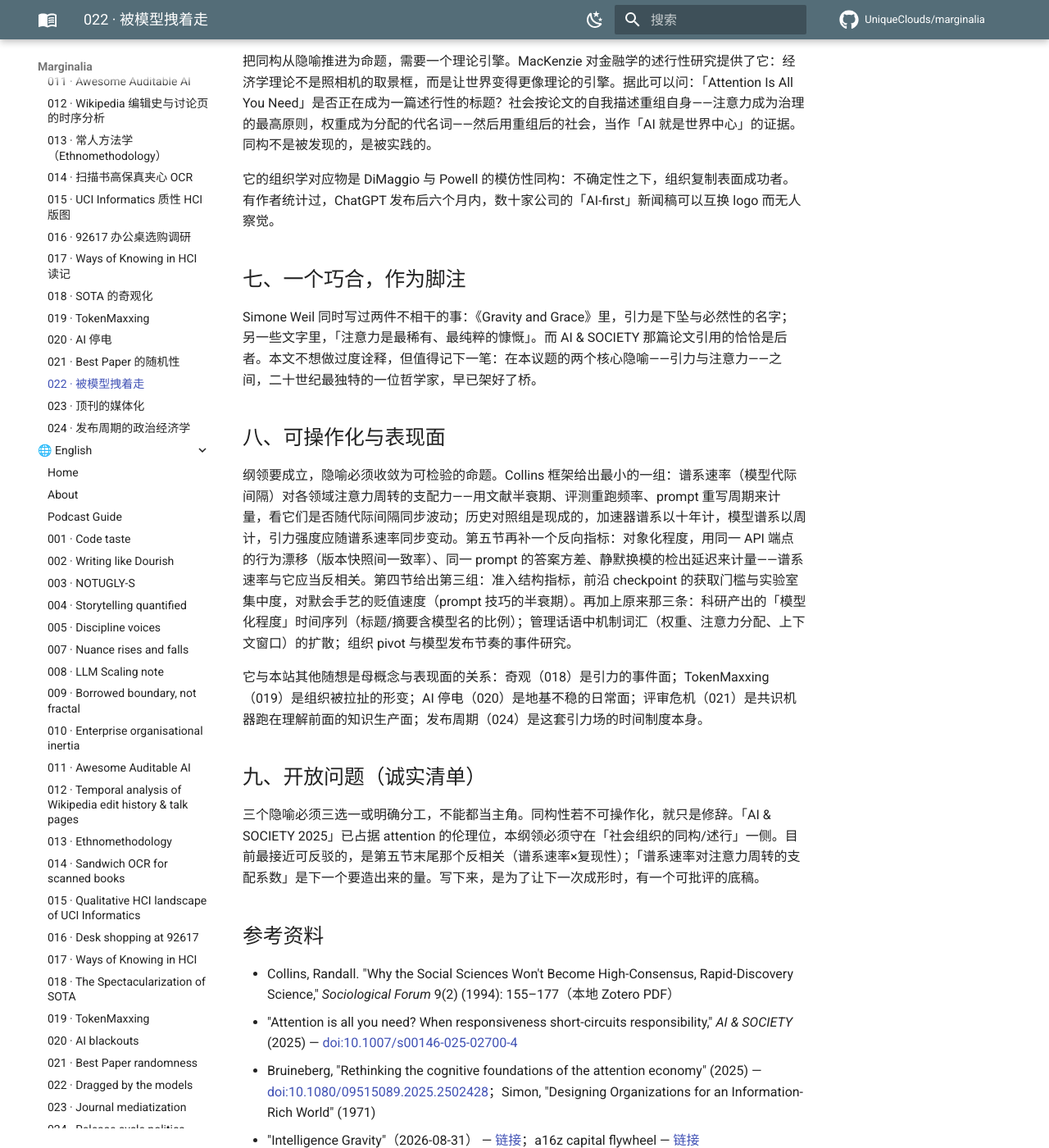
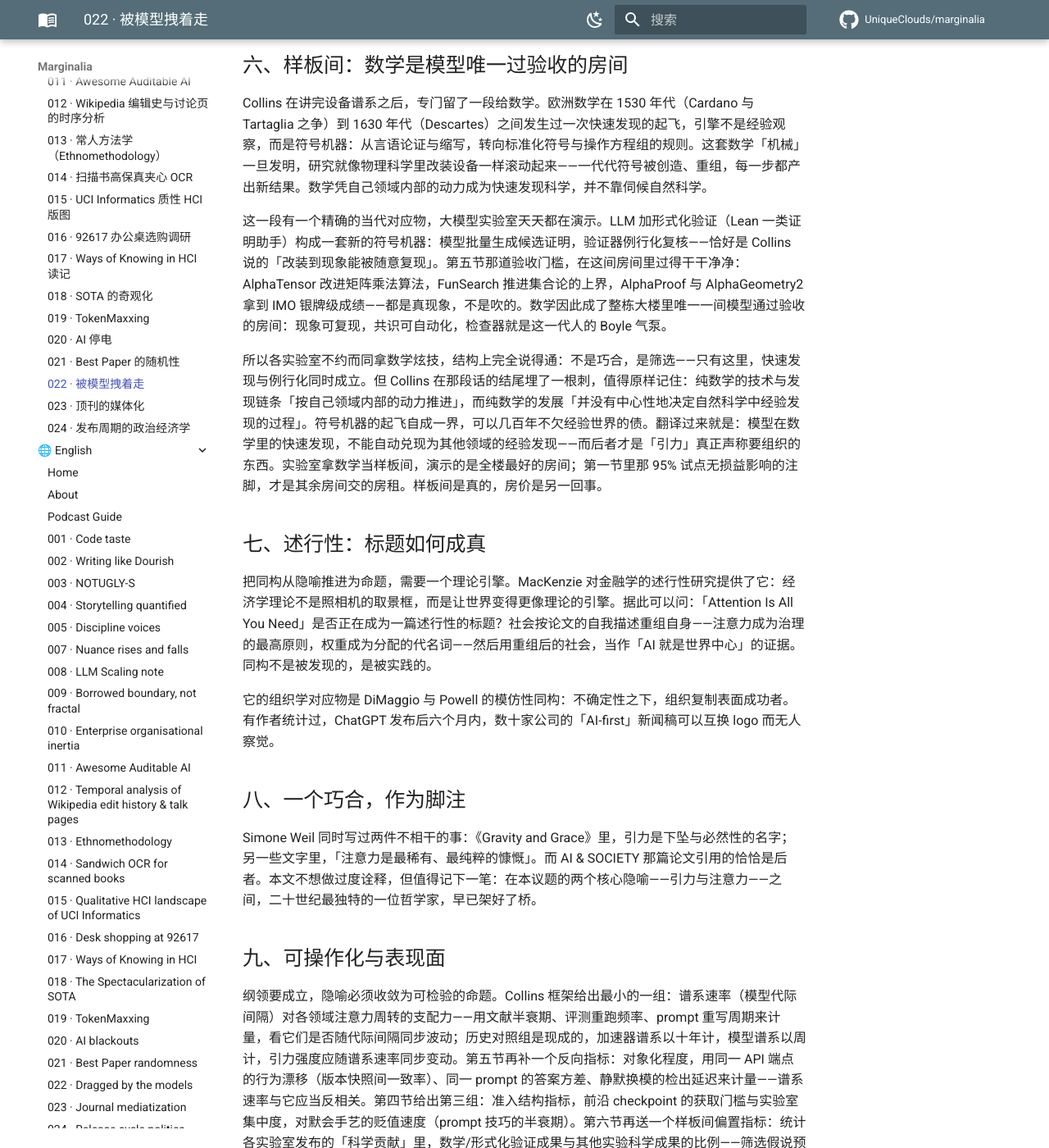
Before and after one commit to UniqueClouds/marginalia, an MkDocs documentation site: the page built from docs/entries/022-gravity-of-models.zh.md, in a window 1280 px wide and 1400 px high, scrolled down 3988 px. Shown: the whole window at 82% size. Built offline with MkDocs 1.6.1 and Material for MkDocs 9.7.7, drawn with Linux system fonts in a browser that asks for light colours; comment, search, counter and statistics services are not loaded; some of the changed text lies outside the part shown.

Commit message:
feat(entry): 022 增补数学样板间节——Collins 符号机器机制解释实验室数学炫技
- 新 §六:1530s-1630s 数学符号机器起飞 = 当代 LLM+Lean 形式化验证;
  数学是模型唯一过 Collins 例行化验收的房间,故被拿来做样板间;
  Collins 之刺:纯数学自转不代偿经验发现——样板间是真的,房价是另一回事
- §九操作化新增样板间偏置指标(实验室科学贡献中数学/形式化占比)
- 全篇重排为十节,sources/refs/tl;dr 同步

```diff
--- a/docs/entries/022-gravity-of-models.zh.md
+++ b/docs/entries/022-gravity-of-models.zh.md
@@ -9,7 +9,7 @@
 
 # 被模型拽着走：引力、移动的地基与「Attention is all you need」的社会同构
 
-> 这是一份研究纲领草案，不是成品论断。它想命名一个比此前几篇随想都大的东西：科研依赖现有模型的能力来做分析，创业与组织随每次 SOTA 发布快速变形，个体的工作方式随模型升级持续重写——整个社会进入一种高度 reactive 的不稳定。草案给了三个隐喻：AI 是一个带来引力的巨大物体；AI 时代的地基容易破碎；「Attention is all you need」与社会注意力结构之间存在同构。引力这一支，本文借 Collins 的「研究技术谱系」补上了机制——包括谱系的社会组织：三种繁殖方式在模型上全数在场且多出「用彼此输出育种」一条，准入集中则翻转成「过去开放、前沿封闭」的漏斗。地基这一支也拿到了机制——模型恰好过不了 Collins 自己的验收标准：现象无法例行唤起，对象化从未完成。纲领尚未成形，但离可反驳的命题近了一步。
+> 这是一份研究纲领草案，不是成品论断。它想命名一个比此前几篇随想都大的东西：科研依赖现有模型的能力来做分析，创业与组织随每次 SOTA 发布快速变形，个体的工作方式随模型升级持续重写——整个社会进入一种高度 reactive 的不稳定。草案给了三个隐喻：AI 是一个带来引力的巨大物体；AI 时代的地基容易破碎；「Attention is all you need」与社会注意力结构之间存在同构。引力这一支，本文借 Collins 的「研究技术谱系」补上了机制——包括谱系的社会组织：三种繁殖方式在模型上全数在场且多出「用彼此输出育种」一条，准入集中则翻转成「过去开放、前沿封闭」的漏斗。地基这一支也拿到了机制——模型恰好过不了 Collins 自己的验收标准：现象无法例行唤起，对象化从未完成；唯一的例外房间是形式化数学，Collins 早就提醒过，符号机器的起飞自成一界，从不代偿经验世界的发现——这正是各实验室拿数学当样板间的结构原因。纲领尚未成形，但离可反驳的命题近了一步。
 
 ## 一、观察：reactive 的三个层面
 
@@ -55,29 +55,38 @@ Collins 给谱系里的每台设备设了一道验收门槛，原话值得整段
 
 这一节同时给两个隐喻补上了机制。地基不稳：在 Collins 那里，例行化是设备变成可出口、可信赖的基础设施（收音机、巴氏消毒、家家户户的电视机）的前置条件；模型跳过了这一步，所以地基永远在动——不是修好的东西会塌，是从来没浇铸。而引力与地基的张力也就有了解释：引力来自谱系速率，地基的不稳来自对象化的缺席；速度越快，例行化越来不及。于是得到纲领里第一个接近可反驳的命题：谱系速率与复现性应当反相关——哪天模型谱系放缓而复现性反而恶化，这个纲领就该重写。
 
-## 六、述行性：标题如何成真
+## 六、样板间：数学是模型唯一过验收的房间
+
+Collins 在讲完设备谱系之后，专门留了一段给数学。欧洲数学在 1530 年代（Cardano 与 Tartaglia 之争）到 1630 年代（Descartes）之间发生过一次快速发现的起飞，引擎不是经验观察，而是符号机器：从言语论证与缩写，转向标准化符号与操作方程组的规则。这套数学「机械」一旦发明，研究就像物理科学里改装设备一样滚动起来——一代代符号被创造、重组，每一步都产出新结果。数学凭自己领域内部的动力成为快速发现科学，并不靠伺候自然科学。
+
+这一段有一个精确的当代对应物，大模型实验室天天都在演示。LLM 加形式化验证（Lean 一类证明助手）构成一套新的符号机器：模型批量生成候选证明，验证器例行化复核——恰好是 Collins 说的「改装到现象能被随意复现」。第五节那道验收门槛，在这间房间里过得干干净净：AlphaTensor 改进矩阵乘法算法，FunSearch 推进集合论的上界，AlphaProof 与 AlphaGeometry2 拿到 IMO 银牌级成绩——都是真现象，不是吹的。数学因此成了整栋大楼里唯一一间模型通过验收的房间：现象可复现，共识可自动化，检查器就是这一代人的 Boyle 气泵。
+
+所以各实验室不约而同拿数学炫技，结构上完全说得通：不是巧合，是筛选——只有这里，快速发现与例行化同时成立。但 Collins 在那段话的结尾埋了一根刺，值得原样记住：纯数学的技术与发现链条「按自己领域内部的动力推进」，而纯数学的发展「并没有中心性地决定自然科学中经验发现的过程」。符号机器的起飞自成一界，可以几百年不欠经验世界的债。翻译过来就是：模型在数学里的快速发现，不能自动兑现为其他领域的经验发现——而后者才是「引力」真正声称要组织的东西。实验室拿数学当样板间，演示的是全楼最好的房间；第一节里那 95% 试点无损益影响的注脚，才是其余房间交的房租。样板间是真的，房价是另一回事。
+
+## 七、述行性：标题如何成真
 
 把同构从隐喻推进为命题，需要一个理论引擎。MacKenzie 对金融学的述行性研究提供了它：经济学理论不是照相机的取景框，而是让世界变得更像理论的引擎。据此可以问：「Attention Is All You Need」是否正在成为一篇述行性的标题？社会按论文的自我描述重组自身——注意力成为治理的最高原则，权重成为分配的代名词——然后用重组后的社会，当作「AI 就是世界中心」的证据。同构不是被发现的，是被实践的。
 
 它的组织学对应物是 DiMaggio 与 Powell 的模仿性同构：不确定性之下，组织复制表面成功者。有作者统计过，ChatGPT 发布后六个月内，数十家公司的「AI-first」新闻稿可以互换 logo 而无人察觉。
 
-## 七、一个巧合，作为脚注
+## 八、一个巧合，作为脚注
 
 Simone Weil 同时写过两件不相干的事：《Gravity and Grace》里，引力是下坠与必然性的名字；另一些文字里，「注意力是最稀有、最纯粹的慷慨」。而 AI & SOCIETY 那篇论文引用的恰恰是后者。本文不想做过度诠释，但值得记下一笔：在本议题的两个核心隐喻——引力与注意力——之间，二十世纪最独特的一位哲学家，早已架好了桥。
 
-## 八、可操作化与表现面
+## 九、可操作化与表现面
 
-纲领要成立，隐喻必须收敛为可检验的命题。Collins 框架给出最小的一组：谱系速率（模型代际间隔）对各领域注意力周转的支配力——用文献半衰期、评测重跑频率、prompt 重写周期来计量，看它们是否随代际间隔同步波动；历史对照组是现成的，加速器谱系以十年计，模型谱系以周计，引力强度应随谱系速率同步变动。第五节再补一个反向指标：对象化程度，用同一 API 端点的行为漂移（版本快照间一致率）、同一 prompt 的答案方差、静默换模的检出延迟来计量——谱系速率与它应当反相关。第四节给出第三组：准入结构指标，前沿 checkpoint 的获取门槛与实验室集中度，对默会手艺的贬值速度（prompt 技巧的半衰期）。再加上原来那三条：科研产出的「模型化程度」时间序列（标题/摘要含模型名的比例）；管理话语中机制词汇（权重、注意力分配、上下文窗口）的扩散；组织 pivot 与模型发布节奏的事件研究。
+纲领要成立，隐喻必须收敛为可检验的命题。Collins 框架给出最小的一组：谱系速率（模型代际间隔）对各领域注意力周转的支配力——用文献半衰期、评测重跑频率、prompt 重写周期来计量，看它们是否随代际间隔同步波动；历史对照组是现成的，加速器谱系以十年计，模型谱系以周计，引力强度应随谱系速率同步变动。第五节再补一个反向指标：对象化程度，用同一 API 端点的行为漂移（版本快照间一致率）、同一 prompt 的答案方差、静默换模的检出延迟来计量——谱系速率与它应当反相关。第四节给出第三组：准入结构指标，前沿 checkpoint 的获取门槛与实验室集中度，对默会手艺的贬值速度（prompt 技巧的半衰期）。第六节再送一个样板间偏置指标：统计各实验室发布的「科学贡献」里，数学/形式化验证成果与其他实验科学成果的比例——筛选假说预言这个比例显著偏高。再加上原来那三条：科研产出的「模型化程度」时间序列（标题/摘要含模型名的比例）；管理话语中机制词汇（权重、注意力分配、上下文窗口）的扩散；组织 pivot 与模型发布节奏的事件研究。
 
 它与本站其他随想是母概念与表现面的关系：奇观（018）是引力的事件面；TokenMaxxing（019）是组织被拉扯的形变；AI 停电（020）是地基不稳的日常面；评审危机（021）是共识机器跑在理解前面的知识生产面；发布周期（024）是这套引力场的时间制度本身。
 
-## 九、开放问题（诚实清单）
+## 十、开放问题（诚实清单）
 
 三个隐喻必须三选一或明确分工，不能都当主角。同构性若不可操作化，就只是修辞。「AI & SOCIETY 2025」已占据 attention 的伦理位，本纲领必须守在「社会组织的同构/述行」一侧。目前最接近可反驳的，是第五节末尾那个反相关（谱系速率×复现性）；「谱系速率对注意力周转的支配系数」是下一个要造出来的量。写下来，是为了让下一次成形时，有一个可批评的底稿。
 
 ## 参考资料
 
 - Collins, Randall. "Why the Social Sciences Won't Become High-Consensus, Rapid-Discovery Science," *Sociological Forum* 9(2) (1994): 155–177（本地 Zotero PDF）
+- AI for Math 案例：AlphaTensor（*Nature*, 2022）；FunSearch（*Nature*, 2023）；AlphaProof + AlphaGeometry2，IMO 2024 银牌级（DeepMind）
 - "Attention is all you need? When responsiveness short-circuits responsibility," *AI & SOCIETY* (2025) — [doi:10.1007/s00146-025-02700-4](https://link.springer.com/article/10.1007/s00146-025-02700-4)
 - Bruineberg, "Rethinking the cognitive foundations of the attention economy" (2025) — [doi:10.1080/09515089.2025.2502428](https://doi.org/10.1080/09515089.2025.2502428)；Simon, "Designing Organizations for an Information-Rich World" (1971)
 - "Intelligence Gravity"（2026-08-31） — [链接](https://stefanus.ai/intelligence-gravity-why-capital-compute-talent-energy-and-nations-are-beginning-to-orbit-the-new-centers-of-artificial-intelligence/)；a16z capital flywheel — [链接](https://ain3xt.com/en/posts/20260224-a16z-capital-flywheel/)
```
Also changed, not shown: marginalia/022-gravity-of-models/note.zh.md (+16 -6 lines).
